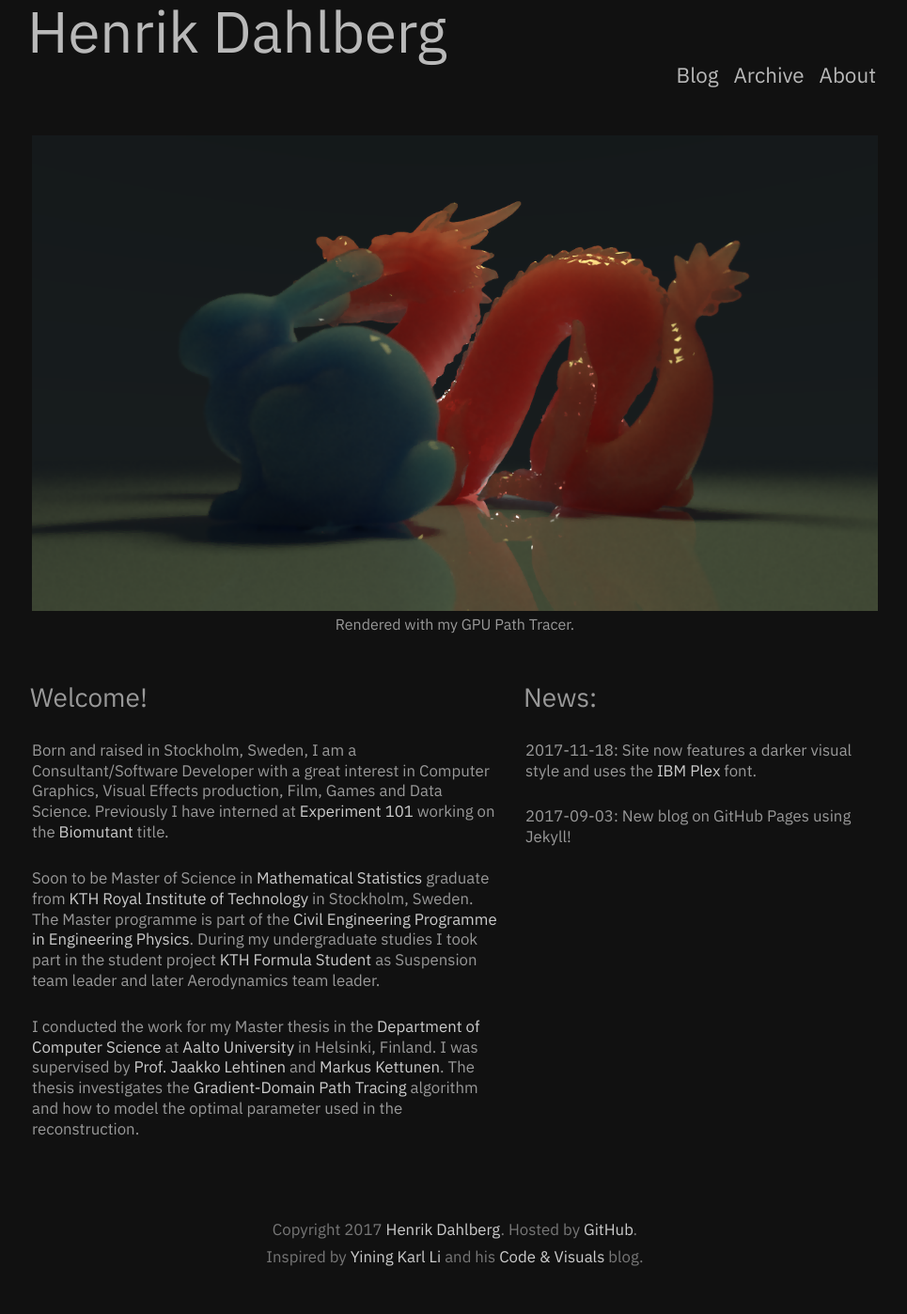
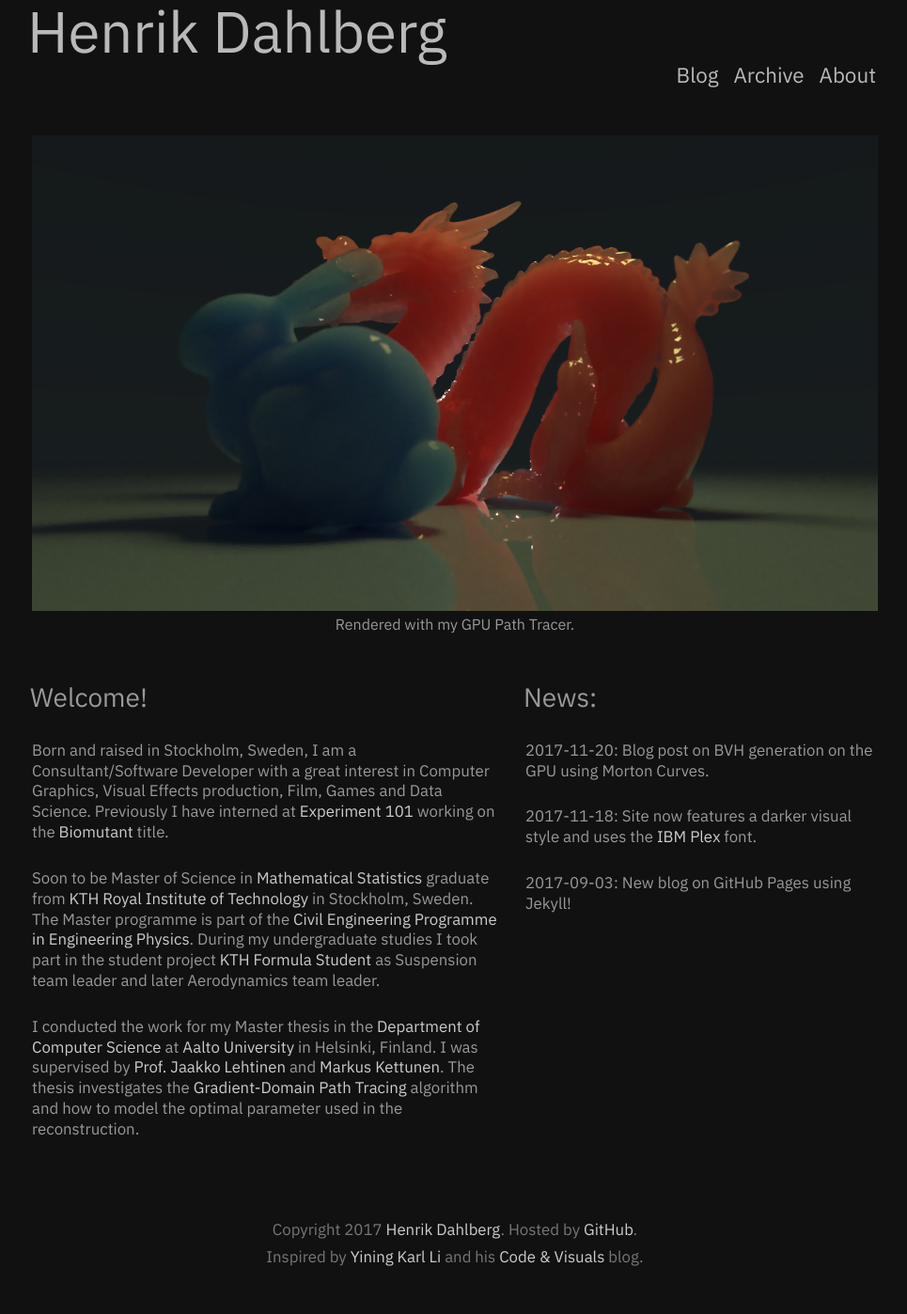
Before and after one commit to henrikdahlberg/henrikdahlberg.github.io, a Jekyll site: the page built from index.html, in a window 1280 px wide. Shown: the whole page at 94% size, without its empty margins (156-1121 px from the left). Built offline with Jekyll 4.4.1, drawn with Linux system fonts in a browser that asks for light colours; some web fonts are replaced.

Commit message:
Add News entry on BVH builder blog post

```diff
--- a/index.html
+++ b/index.html
@@ -29,6 +29,7 @@ page-template: home-template
             </div>
             <div class="frontpagerightbar">
 				<h2 class="textfield-title">News: </h2>
+				<p>2017-11-20: Blog post on BVH generation on the GPU using Morton Curves.</p>
 				<p>2017-11-18: Site now features a darker visual style and uses the <a href="https://ibm.github.io/type/">IBM Plex</a> font.</p>
 				<p>2017-09-03: New blog on GitHub Pages using Jekyll!</p>
             </div>
```
